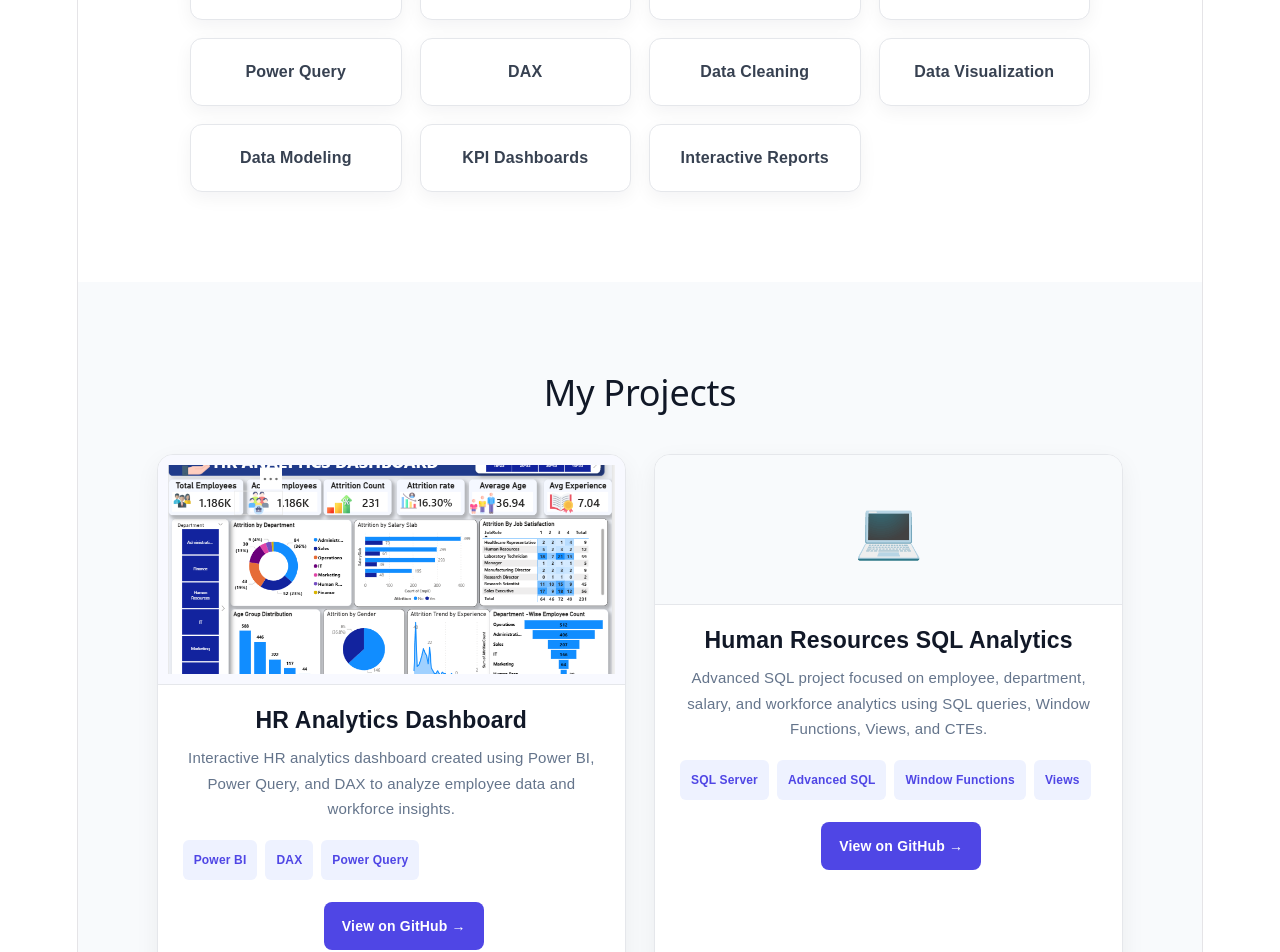
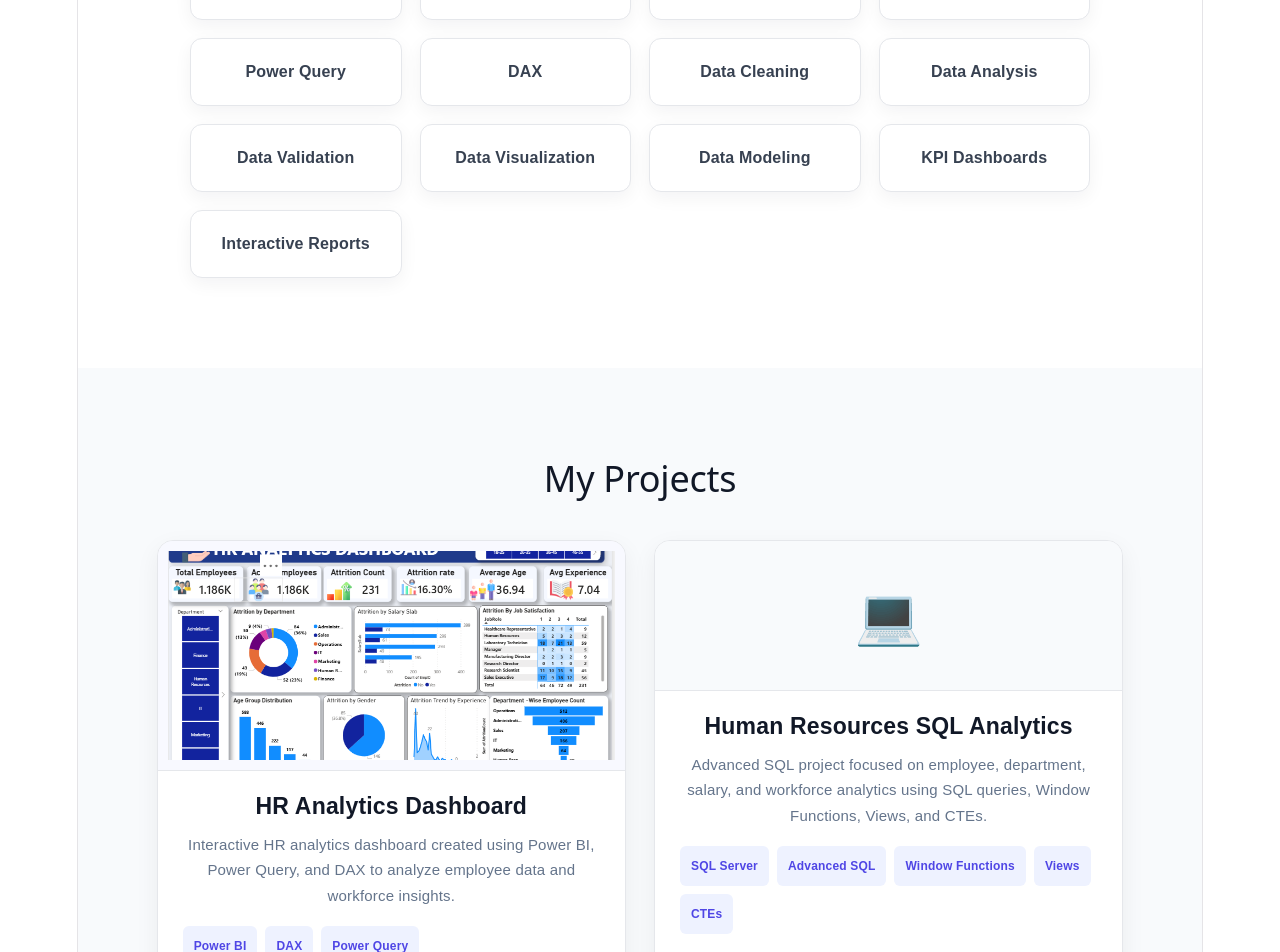
Before and after one commit to rutuj-ja/Rutuja_Portfolio, a React (Vite) app: page / in a window 1280 px wide. Shown: the part 1880-2832 px from the top of the page. Built offline with nearby package versions, Linux system fonts and the light colour scheme.

Commit message:
Update portfolio contact section

```diff
--- a/src/App.jsx
+++ b/src/App.jsx
@@ -40,6 +40,7 @@ function App() {
 
   return (
     <div>
+
       {/* ================================
           NAVIGATION
       ================================= */}
@@ -90,11 +91,13 @@ function App() {
         </div>
       </nav>
 
+
       {/* ================================
           HOME
       ================================= */}
 
       <section id="home">
+
         <img
           src={profileImage}
           alt="Rutuja Kusalkar"
@@ -117,7 +120,11 @@ function App() {
         </p>
 
         <div className="hero-buttons">
-          <a href="#projects" className="primary-btn">
+
+          <a
+            href="#projects"
+            className="primary-btn"
+          >
             View My Projects
           </a>
 
@@ -129,9 +136,11 @@ function App() {
           >
             Download Resume
           </a>
+
         </div>
 
         <div className="social-links">
+
           <a
             href="https://www.linkedin.com/in/rutujakusalkar/"
             target="_blank"
@@ -149,14 +158,18 @@ function App() {
           >
             GitHub ↗
           </a>
+
         </div>
+
       </section>
+
 
       {/* ================================
           ABOUT
       ================================= */}
 
       <section id="about">
+
         <h2>About Me</h2>
 
         <p>
@@ -184,16 +197,20 @@ function App() {
           my analytical skills, continue learning, and contribute to
           data-driven decision-making.
         </p>
+
       </section>
+
 
       {/* ================================
           SKILLS
       ================================= */}
 
       <section id="skills">
+
         <h2>My Skills</h2>
 
         <div>
+
           <p>SQL</p>
           <p>Microsoft Excel</p>
           <p>Power BI</p>
@@ -201,25 +218,33 @@ function App() {
           <p>Power Query</p>
           <p>DAX</p>
           <p>Data Cleaning</p>
+          <p>Data Analysis</p>
+          <p>Data Validation</p>
           <p>Data Visualization</p>
           <p>Data Modeling</p>
           <p>KPI Dashboards</p>
           <p>Interactive Reports</p>
+
         </div>
+
       </section>
+
 
       {/* ================================
           PROJECTS
       ================================= */}
 
       <section id="projects">
+
         <h2>My Projects</h2>
 
         <div className="project-grid">
 
+
           {/* PROJECT 1 */}
 
           <article className="project-card">
+
             <img
               src={hrDashboard}
               alt="HR Analytics Dashboard"
@@ -248,11 +273,14 @@ function App() {
             >
               View on GitHub →
             </a>
+
           </article>
+
 
           {/* PROJECT 2 */}
 
           <article className="project-card">
+
             <div className="project-icon">💻</div>
 
             <h3>Human Resources SQL Analytics</h3>
@@ -268,6 +296,7 @@ function App() {
               <span>Advanced SQL</span>
               <span>Window Functions</span>
               <span>Views</span>
+              <span>CTEs</span>
             </div>
 
             <a
@@ -278,11 +307,14 @@ function App() {
             >
               View on GitHub →
             </a>
+
           </article>
+
 
           {/* PROJECT 3 */}
 
           <article className="project-card">
+
             <div className="project-icon">🏥</div>
 
             <h3>Hospital Management System</h3>
@@ -308,11 +340,14 @@ function App() {
             >
               View on GitHub →
             </a>
+
           </article>
+
 
           {/* PROJECT 4 */}
 
           <article className="project-card">
+
             <div className="project-icon">📈</div>
 
             <h3>SQL Sales Database Project</h3>
@@ -338,11 +373,14 @@ function App() {
             >
               View on GitHub →
             </a>
+
           </article>
+
 
           {/* PROJECT 5 */}
 
           <article className="project-card">
+
             <div className="project-icon">📊</div>
 
             <h3>Sales & Customer Analytics</h3>
@@ -369,16 +407,21 @@ function App() {
             >
               View on GitHub →
             </a>
+
           </article>
 
+
         </div>
+
       </section>
+
 
       {/* ================================
           CONTACT
       ================================= */}
 
       <section id="contact">
+
         <h2>Let's Connect</h2>
 
         <p>
@@ -386,9 +429,19 @@ function App() {
         </p>
 
         <div className="contact-links">
-          <a href="mailto:kusalkarrutuja74@gmail.com">
+
+          {/* EMAIL */}
+
+          <a
+            href="https://mail.google.com/mail/?view=cm&fs=1&to=kusalkarrutuja74@gmail.com"
+            target="_blank"
+            rel="noreferrer"
+          >
             📧 Email Me
           </a>
+
+
+          {/* LINKEDIN */}
 
           <a
             href="https://www.linkedin.com/in/rutujakusalkar/"
@@ -398,6 +451,9 @@ function App() {
             LinkedIn ↗
           </a>
 
+
+          {/* GITHUB */}
+
           <a
             href="https://github.com/rutuj-ja"
             target="_blank"
@@ -405,18 +461,24 @@ function App() {
           >
             GitHub ↗
           </a>
+
         </div>
+
       </section>
+
 
       {/* ================================
           FOOTER
       ================================= */}
 
       <footer>
+
         <p>
           © 2026 Rutuja Kusalkar | Fresher Data Analyst
         </p>
+
       </footer>
+
     </div>
   );
 }
```
